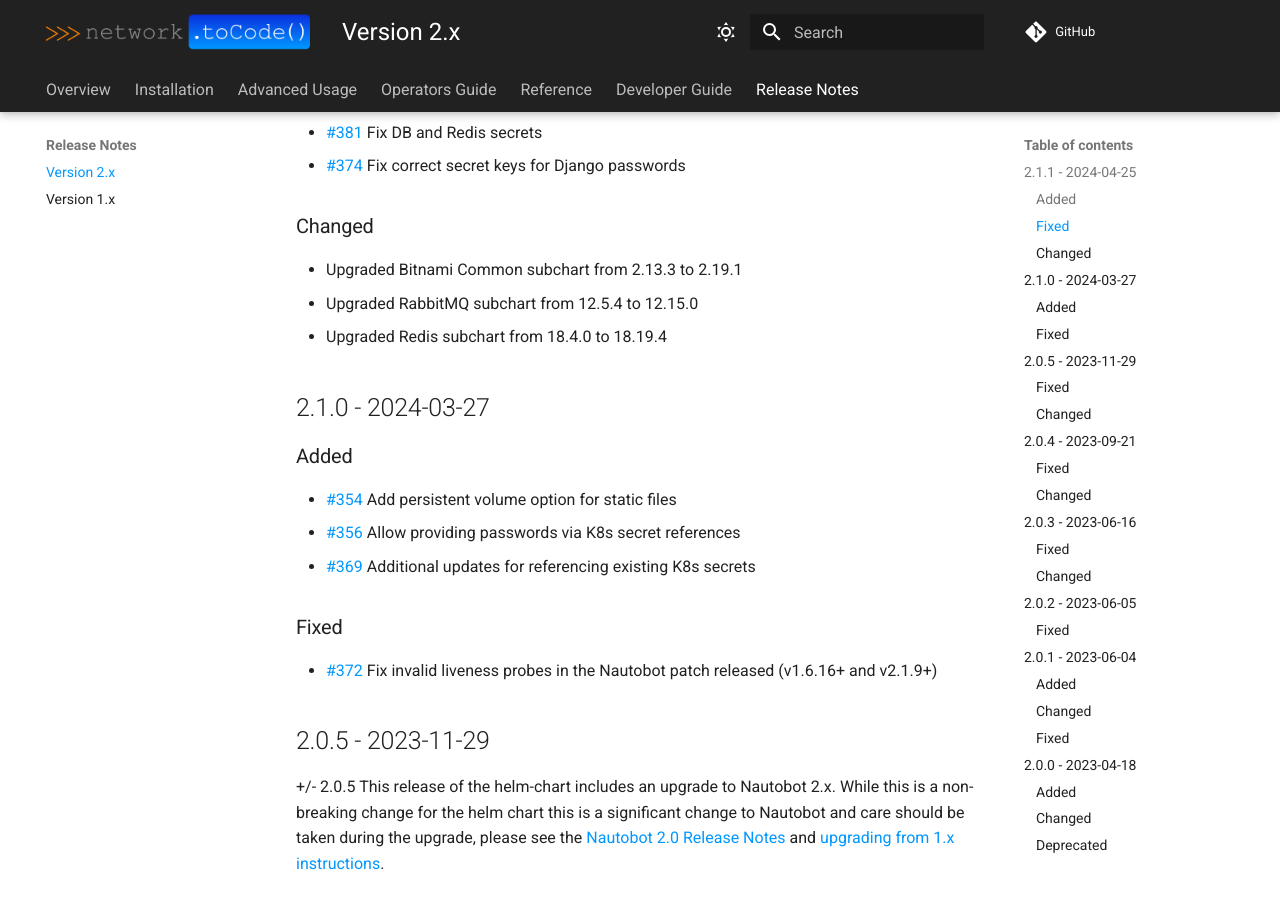
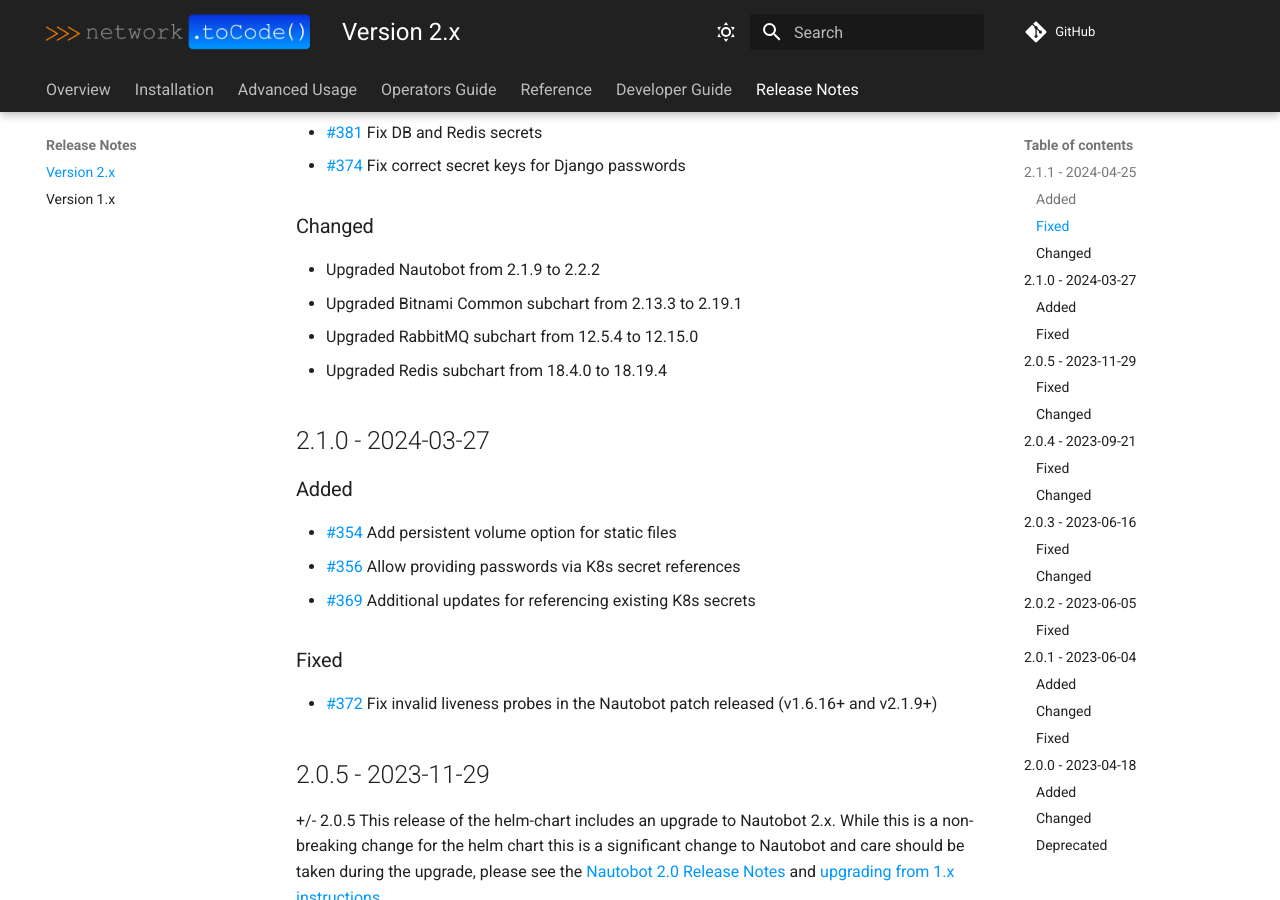
Before and after one commit to nautobot/helm-charts, an MkDocs documentation site: the page built from docs/release-notes/version-2.x.md, in a window 1280 px wide and 900 px high, scrolled down 390 px. Built offline with MkDocs 1.6.1 and Material for MkDocs 9.7.7, drawn with Linux system fonts in a browser that asks for light colours; comment, search, counter and statistics services are not loaded.

Commit message:
Update version-2.x.md

```diff
--- a/docs/release-notes/version-2.x.md
+++ b/docs/release-notes/version-2.x.md
@@ -16,6 +16,7 @@
 
 ### Changed
 
+* Upgraded Nautobot from 2.1.9 to 2.2.2
 * Upgraded Bitnami Common subchart from 2.13.3 to 2.19.1
 * Upgraded RabbitMQ subchart from 12.5.4 to 12.15.0
 * Upgraded Redis subchart from 18.4.0 to 18.19.4
```
